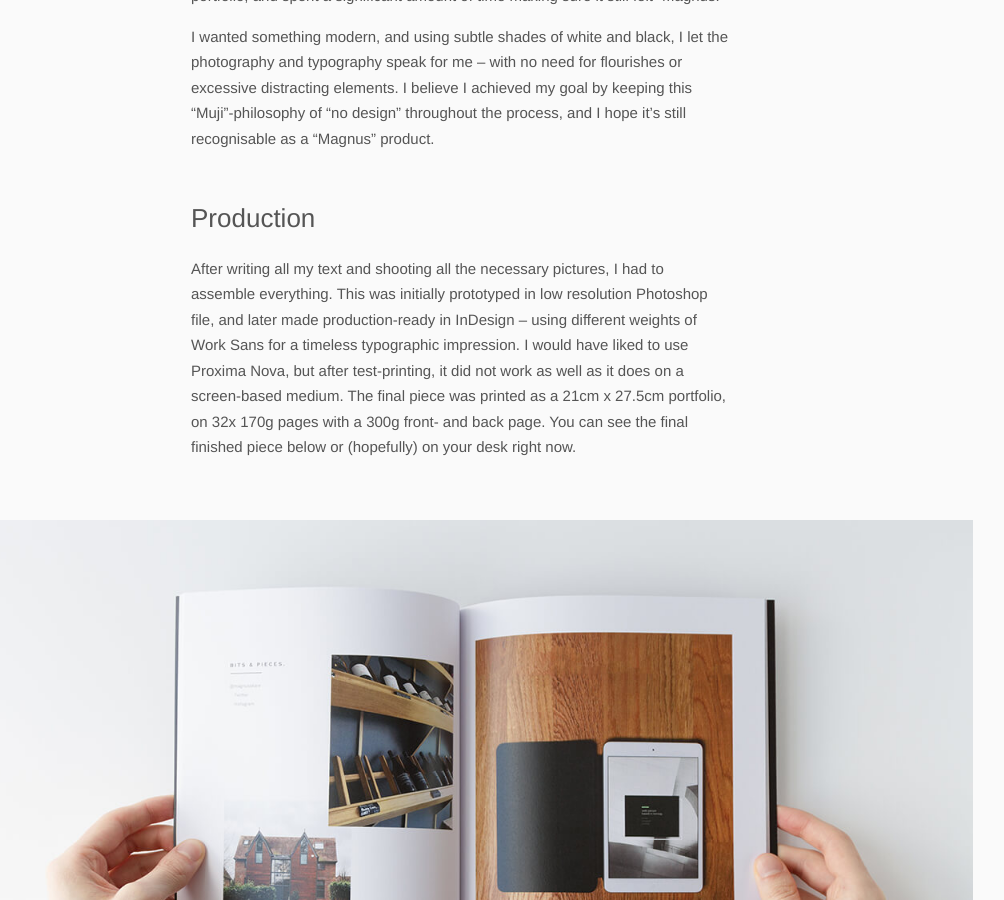
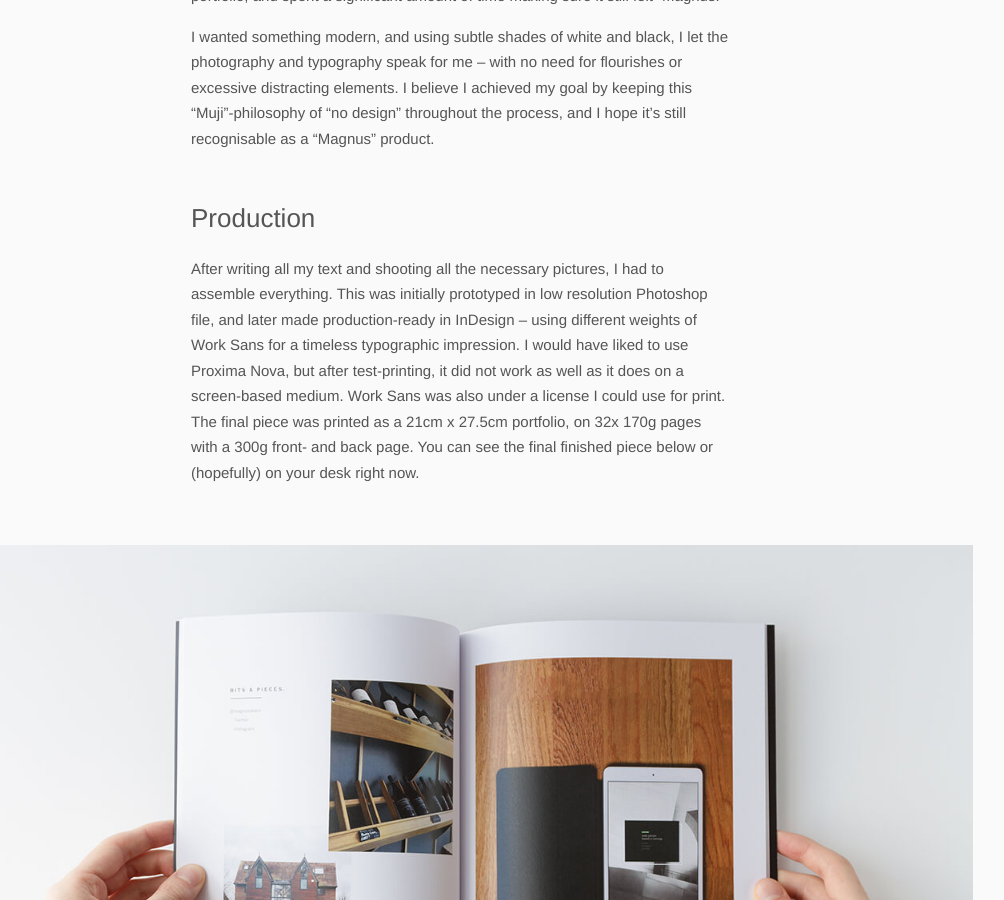
Before and after one commit to partcoffee/uni, a Jekyll site: the page built from _case/-print.md, in a window 1280 px wide and 900 px high, scrolled down 4220 px. Shown: the whole window, without its empty margins (179-1183 px from the left). Built offline with Jekyll 4.4.1, drawn with Linux system fonts in a browser that asks for light colours; some of the changed text lies outside the part shown.

Commit message:
updated printed portfolio with license details

```diff
--- a/_case/-print.md
+++ b/_case/-print.md
@@ -89,7 +89,7 @@ I wanted something modern, and using subtle shades of white and black, I let the
 
 ## Production
 
-After writing all my text and shooting all the necessary pictures, I had to assemble everything. This was initially prototyped in low resolution Photoshop file, and later made production-ready in InDesign – using different weights of Work Sans for a timeless typographic impression. I would have liked to use Proxima Nova, but after test-printing, it did not work as well as it does on a screen-based medium. The final piece was printed as a 21cm x 27.5cm portfolio, on 32x 170g pages with a 300g front- and back page. You can see the final finished piece below or (hopefully) on your desk right now.
+After writing all my text and shooting all the necessary pictures, I had to assemble everything. This was initially prototyped in low resolution Photoshop file, and later made production-ready in InDesign – using different weights of Work Sans for a timeless typographic impression. I would have liked to use Proxima Nova, but after test-printing, it did not work as well as it does on a screen-based medium. Work Sans was also under a license I could use for print. The final piece was printed as a 21cm x 27.5cm portfolio, on 32x 170g pages with a 300g front- and back page. You can see the final finished piece below or (hopefully) on your desk right now.
 
 <div class="div"></div>
 
```
Also changed, not shown: other parts of _case/-print.md (+1 -1 lines), 4 other files.
